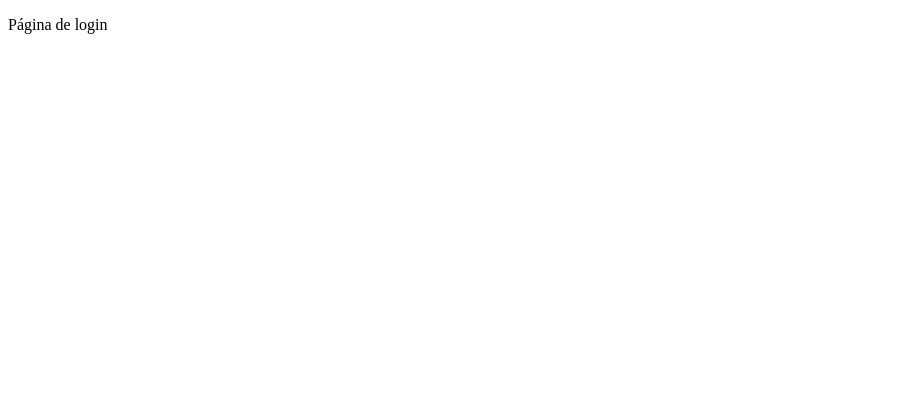
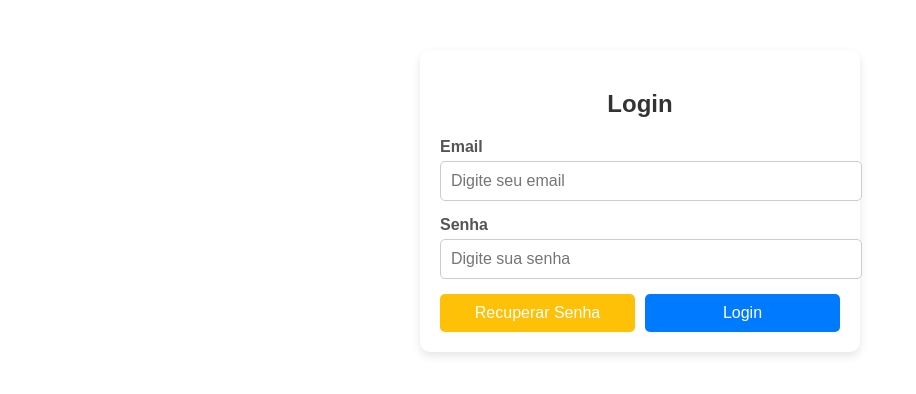
Before and after one commit to victorlira/example-web, a Vue app: page /login in a window 1280 px wide. Shown: the top 394 px of the page, without its empty margins (0-916 px from the left). Built offline with nearby package versions, Linux system fonts and the light colour scheme.

Commit message:
login component base

```diff
--- a/src/views/LoginView.vue
+++ b/src/views/LoginView.vue
@@ -1,12 +1,111 @@
 <script setup>
+import { ref } from 'vue';
+
+const email = ref('');
+const password = ref('');
+
+const handleLogin = () => {
+
+};
+
+const recoverPassword = () => {
+
+};
 </script>
 
 <template>
-    <div>
-        <p>Página de login</p>
+    <div class="login-container">
+      <h2>Login</h2>
+      <form @submit.prevent="handleLogin">
+        <div class="form-group">
+          <label for="email">Email</label>
+          <input type="email" id="email" v-model="email" placeholder="Digite seu email" required />
+        </div>
+        <div class="form-group">
+          <label for="password">Senha</label>
+          <input type="password" id="password" v-model="password" placeholder="Digite sua senha" required />
+        </div>
+        <div class="button-group">
+          <button type="button" class="btn-recover" @click="recoverPassword">Recuperar Senha</button>
+          <button type="submit" class="btn-login">Login</button>
+        </div>
+      </form>
     </div>
-</template>
+  </template>
 
-<style scoped>
 
-</style>
+  <style scoped>
+  .login-container {
+    max-width: 400px;
+    margin: 50px auto;
+    padding: 20px;
+    border-radius: 10px;
+    box-shadow: 0 4px 10px rgba(0, 0, 0, 0.1);
+    background: #fff;
+    font-family: Arial, sans-serif;
+  }
+
+  h2 {
+    text-align: center;
+    margin-bottom: 20px;
+    color: #333;
+  }
+
+  .form-group {
+    margin-bottom: 15px;
+  }
+
+  label {
+    display: block;
+    margin-bottom: 5px;
+    font-weight: bold;
+    color: #555;
+  }
+
+  input {
+    width: 100%;
+    padding: 10px;
+    border: 1px solid #ccc;
+    border-radius: 5px;
+    font-size: 16px;
+  }
+
+  input:focus {
+    outline: none;
+    border-color: #007bff;
+    box-shadow: 0 0 5px rgba(0, 123, 255, 0.5);
+  }
+
+  .button-group {
+    display: flex;
+    justify-content: space-between;
+    gap: 10px;
+  }
+
+  button {
+    flex: 1;
+    padding: 10px;
+    font-size: 16px;
+    border: none;
+    border-radius: 5px;
+    cursor: pointer;
+  }
+
+  .btn-recover {
+    background: #ffc107;
+    color: #fff;
+  }
+
+  .btn-recover:hover {
+    background: #e0a800;
+  }
+
+  .btn-login {
+    background: #007bff;
+    color: #fff;
+  }
+
+  .btn-login:hover {
+    background: #0056b3;
+  }
+  </style>
```
